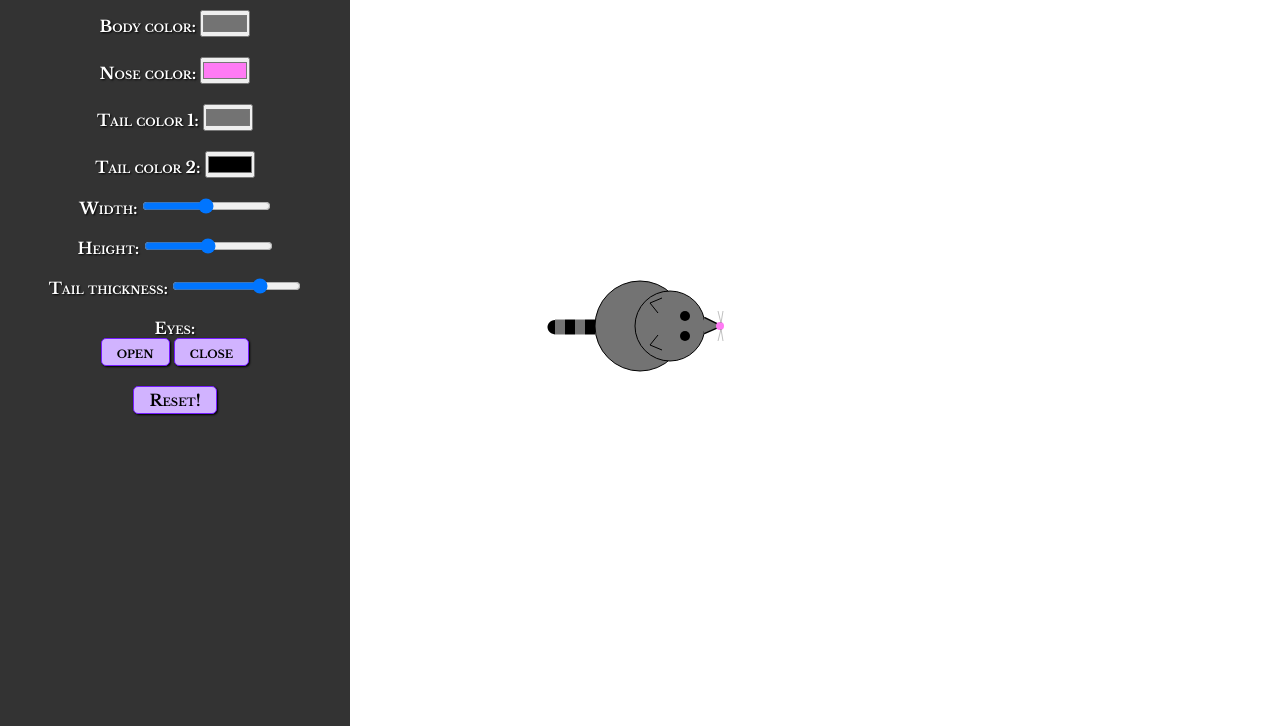
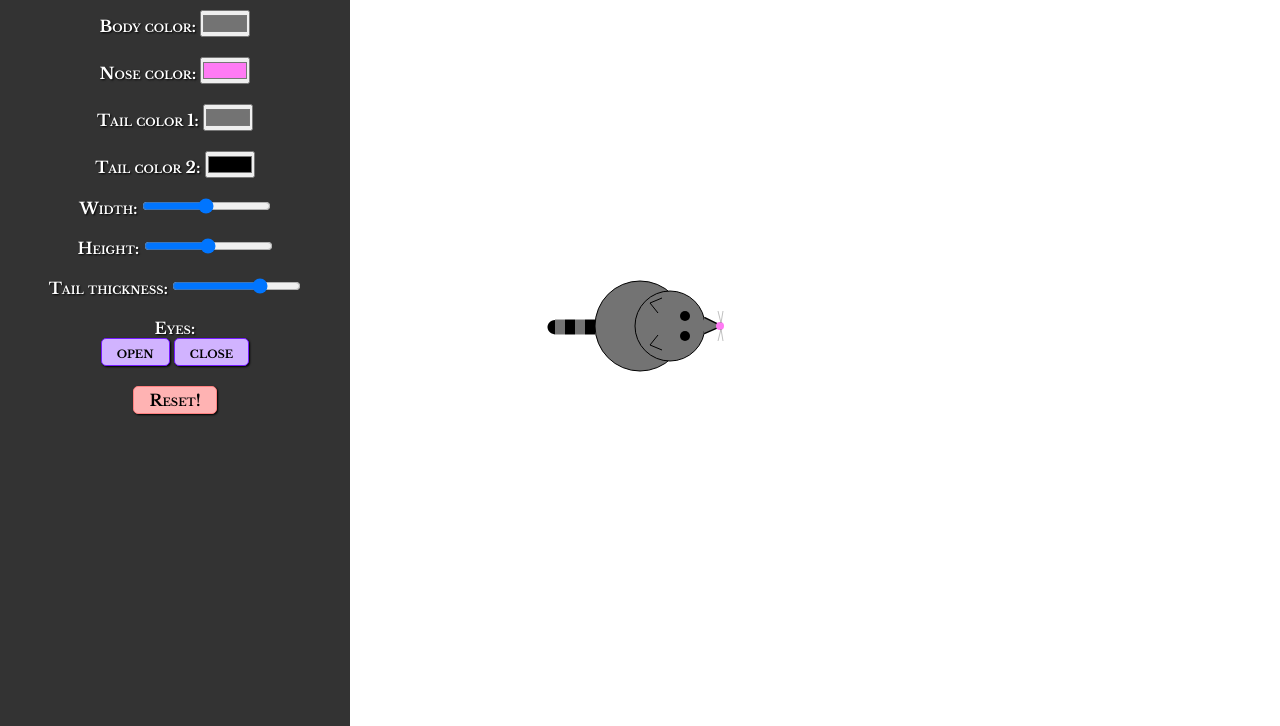
Before and after one commit to Waszka7/RaccoonMaker, a plain HTML site: page index.html in a window 1280 px wide. Shown: the part 74-800 px from the top of the page. Drawn offline with nearby package versions, Linux system fonts and the light colour scheme.

Commit message:
Add files via upload

```diff
--- a/index.html
+++ b/index.html
@@ -31,7 +31,7 @@
 			<input type="button" value="open" id="eyes1" class="button" onclick="openingEyes()">
 			<input type="button" value="close" id="eyes2" class="button" onclick="closingEyes()"><br><br>
 
-			<div class="center"><input type="reset" value="Reset!" onclick="resetRaccoon()" class="button"></div>
+			<div class="center"><input type="reset" value="Reset!" onclick="resetRaccoon()" class="buttonR"></div>
 		</form>
 	</div>
 
```
